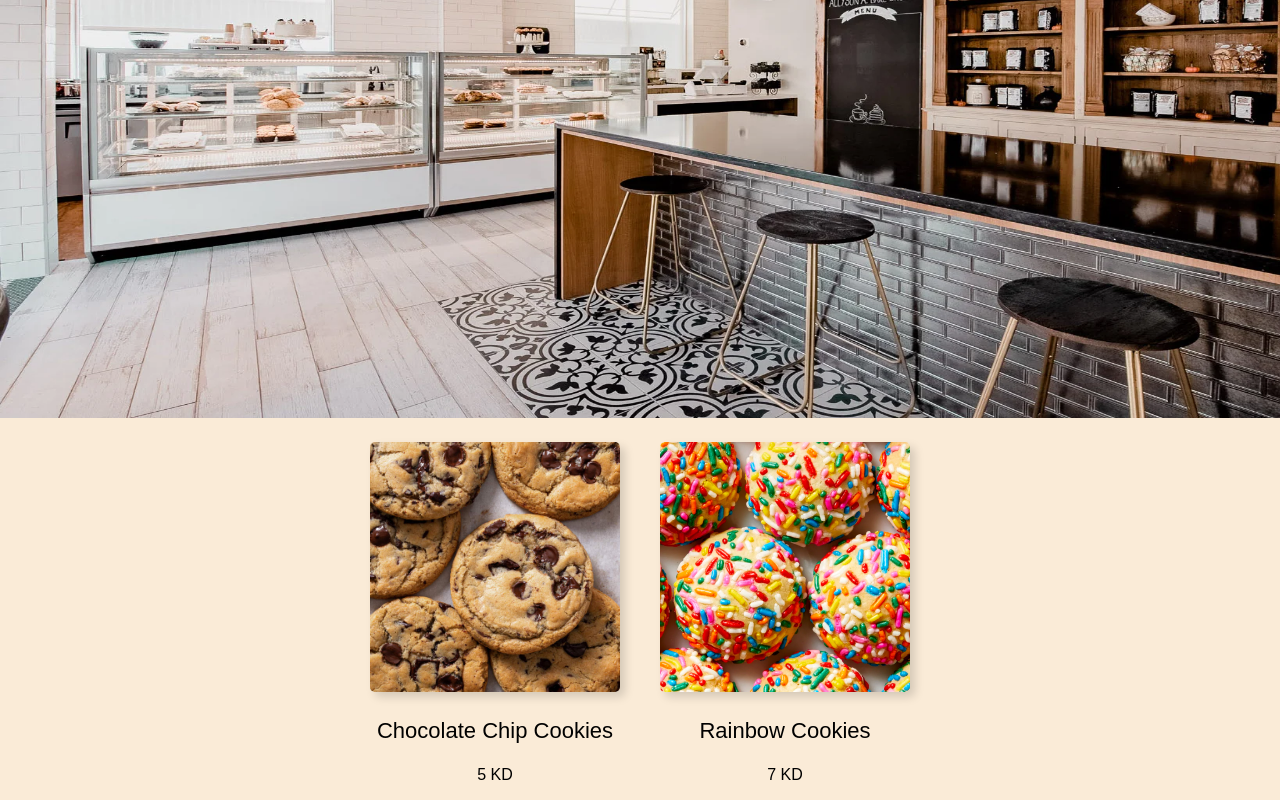
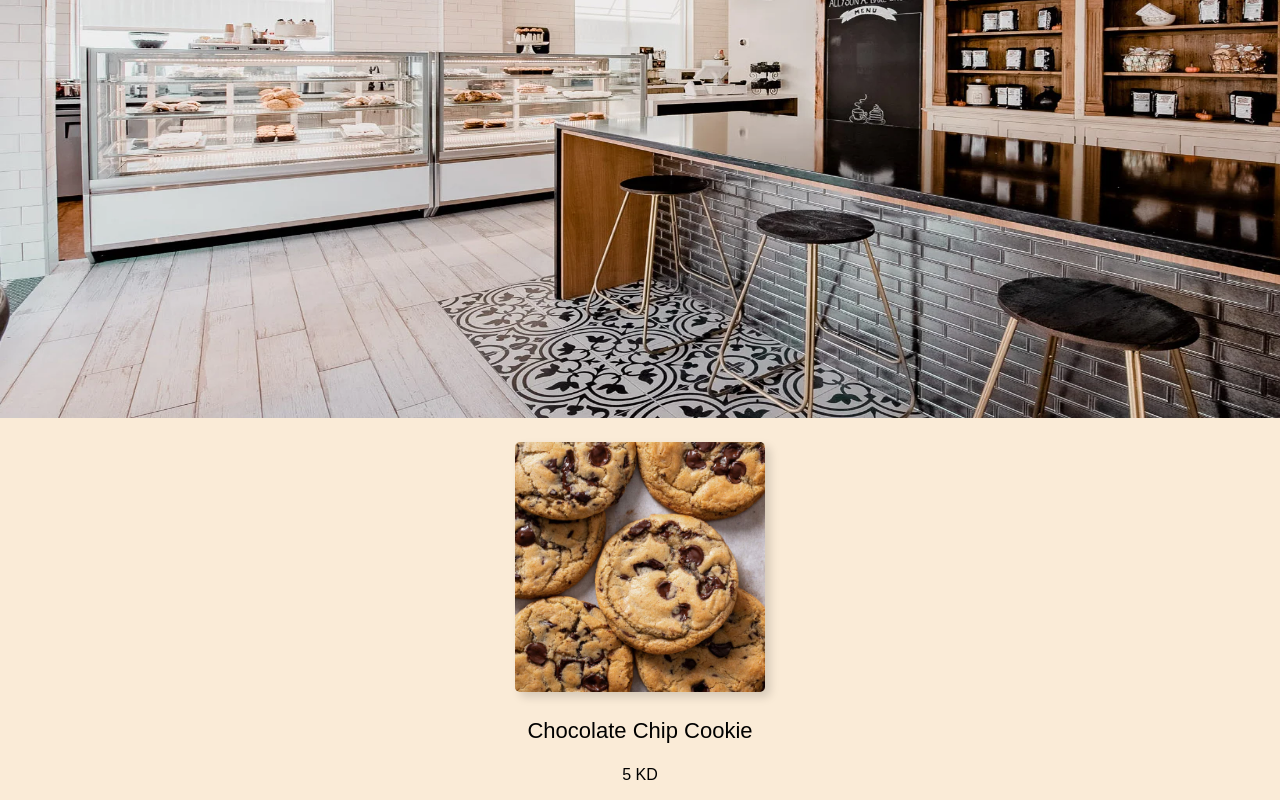
Before and after one commit to mwalmethen/My-Shop-React-Project1-, a React (Create React App) app: page / in a window 1280 px wide. Shown: the part 439-1239 px from the top of the page. Built offline with nearby package versions, Linux system fonts and the light colour scheme; a web font is replaced by a local one.

Commit message:
React Part-4

```diff
--- a/src/App.js
+++ b/src/App.js
@@ -1,27 +1,16 @@
 import './App.css';
-import products from './products';
+import ProductItem from './Components/Product-Item';
 
 function App() {
-  const productsList = products.map((product) => (
-
-  <div className="div that has all the products in the products.js">
-  <img className="cookie-image" src={product.image} alt="cookies-image"/>
-  <p className="description-product1"> {product.name} </p>
-  <p className="description-product2"> {`${product.price} KD`} </p>
-
-  </div>
-));
-
   return (
     <div className="App">
       <h1 className = "Main-h1">The Cookie Jar</h1>
       <p className = "description"> &#10084; where cookie lovers unite! &#127850;</p>
       <img className = "My-shop-image" src = "/My-shop-storefront.webp" alt = "My Shop"/>
 
-
-      <div class="My-product">
-        {productsList}
-      </div>
+      <div className="div that has all the products in the products.js">
+    <ProductItem/>
+    </div>
 
     </div>
   );
--- /dev/null
+++ b/src/Components/Product-Item.js
@@ -0,0 +1,12 @@
+import React from 'react'
+
+ const ProductItem = () => {
+  return (
+    <div>
+  <img className="cookie-image" src="/Choco Chip Cookie.jpg" alt="cookies-image"/>
+  <p className="description-product1"> Chocolate Chip Cookie </p>
+  <p className="description-product2">  5 KD </p>
+    </div>
+  )
+}
+export default ProductItem;
```
